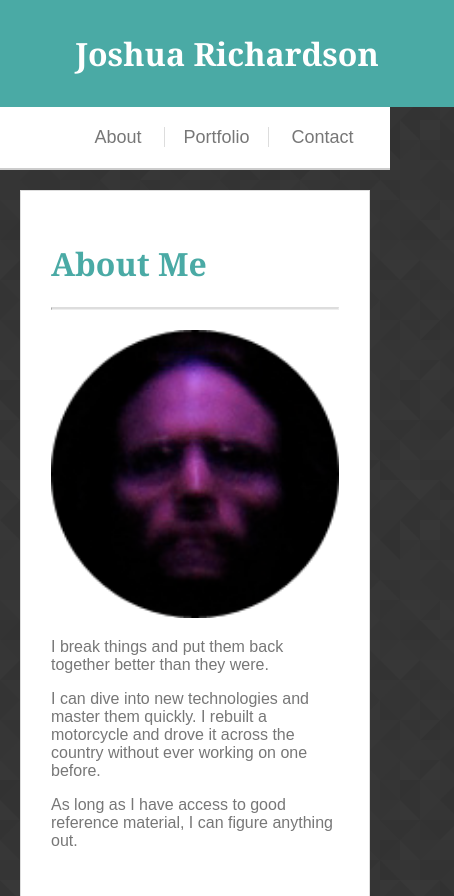
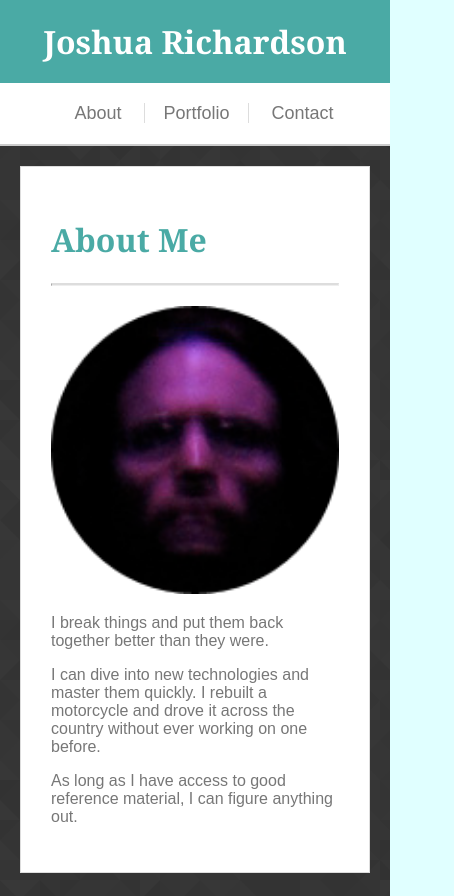
Before and after one commit to joshua-unseen/Responsive-Portfolio, a plain HTML site: page index.html in a window 390 px wide. Shown: the top 896 px of the page, 454 px wide, since content can reach past the window. Drawn offline with Linux system fonts and the light colour scheme.

Commit message:
final little glitches.

```diff
--- a/assets/css/style.css
+++ b/assets/css/style.css
@@ -190,26 +190,31 @@ footer {
         position: relative;
         padding-bottom: 40px;
     }
+    h1.green {
+        display: block;
+        padding: 20px 0px;
+        text-align: center;
+    }
     #hcontent {
         width: 100%;
         margin-left: 0px;
         margin-right: 0px;
         height: auto;
     }
-    header h1 {
+    /* header h1 {
         display: block;
         margin: 0px;
         width: 100%;
         text-align: center;
-        padding: 20px;
-    }
+        padding: 20px 0px;
+    } */
     #hlinks {
         width: 100%;
         margin: 0px;
         position: relative;
         display: block;
         text-align: center;
-        padding: 20px;
+        padding: 20px 0px;
     }
     #content {
         margin-top: 20px;
```
